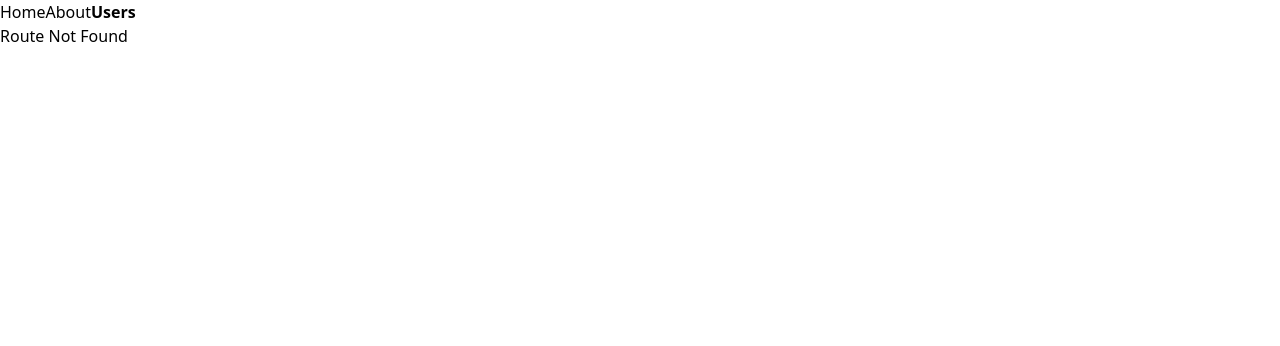
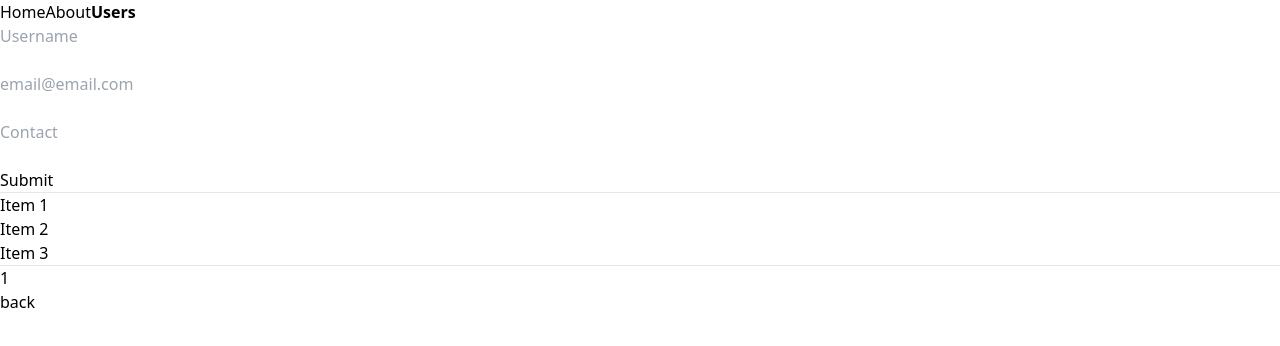
Before and after one commit to navneetnavneetnavneet/react-router-dom, a React (Vite) app: page /users/1 in a window 1280 px wide. Before the commit this address had no page. Shown: the top 346 px of the page. Built offline with nearby package versions, Linux system fonts and the light colour scheme.

Commit message:
daynamic routing with react-router-dom

```diff
--- /dev/null
+++ b/src/components/Details.jsx
@@ -0,0 +1,17 @@
+import React from "react";
+import { Link, useParams } from "react-router-dom";
+
+const Details = () => {
+  const { id } = useParams();
+
+  return (
+    <div className="mt-5">
+      <h1 className="text-2xl font-semibold">{id}</h1>
+      <Link className="text-xl text-red-300" to="/users">
+        back
+      </Link>
+    </div>
+  );
+};
+
+export default Details;
--- a/src/components/Users.jsx
+++ b/src/components/Users.jsx
@@ -1,8 +1,10 @@
 import React, { useState } from "react";
-import { useNavigate } from "react-router-dom";
+import { Link, Outlet, useLocation, useNavigate } from "react-router-dom";
 
 const Users = () => {
   const navigate = useNavigate();
+  const { pathname } = useLocation();
+
   const [username, setUsername] = useState("");
   const [email, setEmail] = useState("");
   const [contact, setContact] = useState("");
@@ -11,14 +13,13 @@ const Users = () => {
     event.preventDefault();
     console.log("Form Submitted !");
 
-
-    console.log({username, email, contact})
+    console.log({ username, email, contact });
 
     navigate("/");
   };
 
   return (
-    <div className="mt-10">
+    <div className="mt-5">
       <form onSubmit={submitHandler}>
         <input
           onChange={(e) => setUsername(e.target.value)}
@@ -51,6 +52,26 @@ const Users = () => {
           Submit
         </button>
       </form>
+      <hr />
+      <ul className="mt-5 list-disc">
+        <li className="list-item">
+          <Link className="text-xl font-semibold" to={`${pathname}/1`}>
+            Item 1
+          </Link>
+        </li>
+        <li className="list-item">
+          <Link className="text-xl font-semibold" to={`${pathname}/2`}>
+            Item 2
+          </Link>
+        </li>
+        <li className="list-item">
+          <Link className="text-xl font-semibold" to={`${pathname}/3`}>
+            Item 3
+          </Link>
+        </li>
+      </ul>
+      <hr />
+      <Outlet />
     </div>
   );
 };
--- a/src/routes/MainRoutes.jsx
+++ b/src/routes/MainRoutes.jsx
@@ -3,6 +3,7 @@ import Home from "../components/Home";
 import About from "../components/About";
 import Users from "../components/Users";
 import NotFound from "../components/NotFound";
+import Details from "../components/Details";
 import { Route, Routes } from "react-router-dom";
 
 const MainRoutes = () => {
@@ -11,7 +12,17 @@ const MainRoutes = () => {
       <Routes>
         <Route path="/" element={<Home />} />
         <Route path="/about" element={<About />} />
-        <Route path="/users" element={<Users />} />
+
+        {/* first way */}
+        {/* <Route path="/users" element={<Users />} />
+        <Route path="/users/:id" element={<Details />} /> */}
+
+        {/* second way */}
+        <Route path="/users" element={<Users />} >
+          <Route path="/users/:id" element={<Details />} />
+        </Route>
+
+
         <Route path="*" element={<NotFound />} />
       </Routes>
     </div>
```
